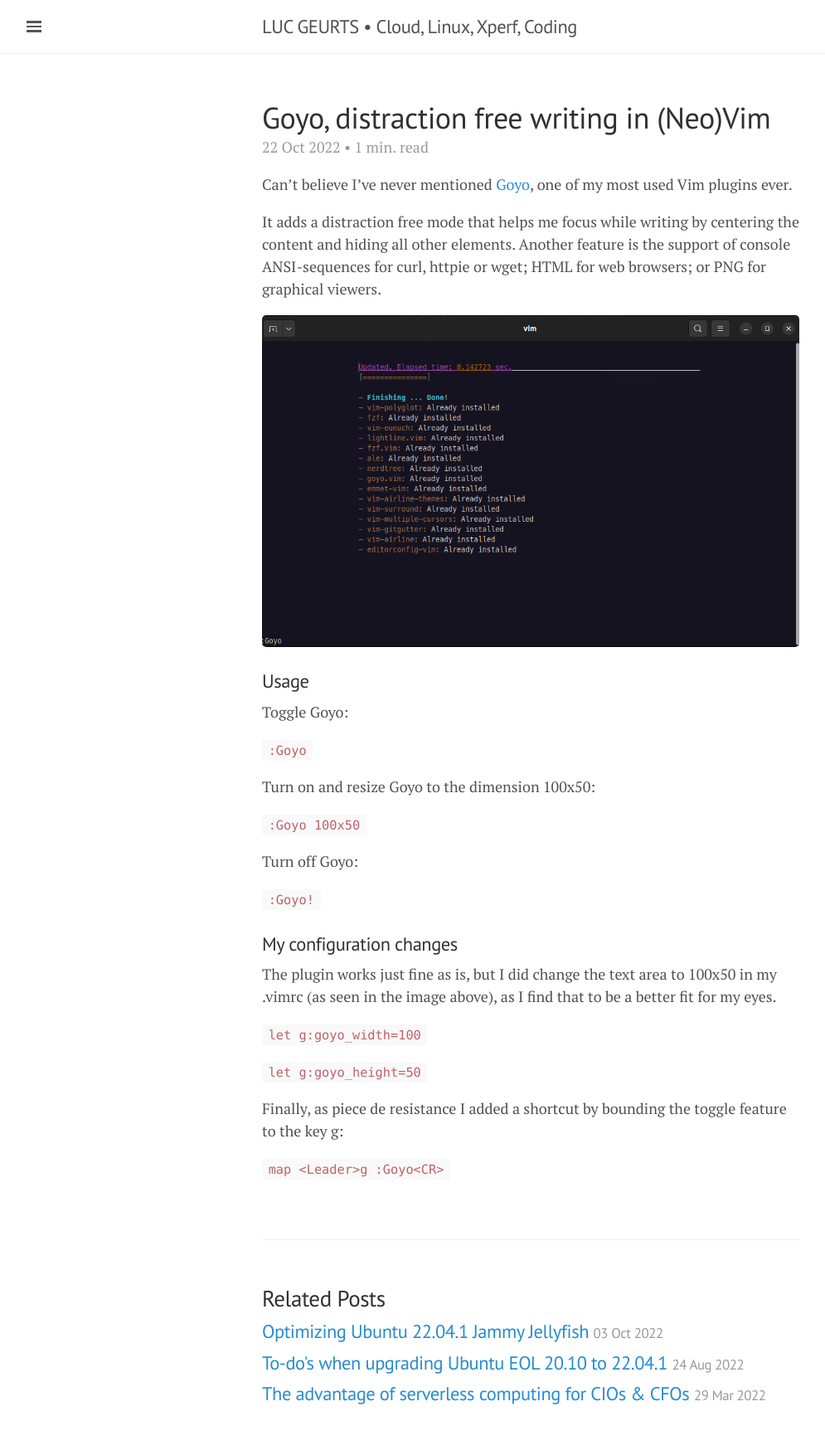
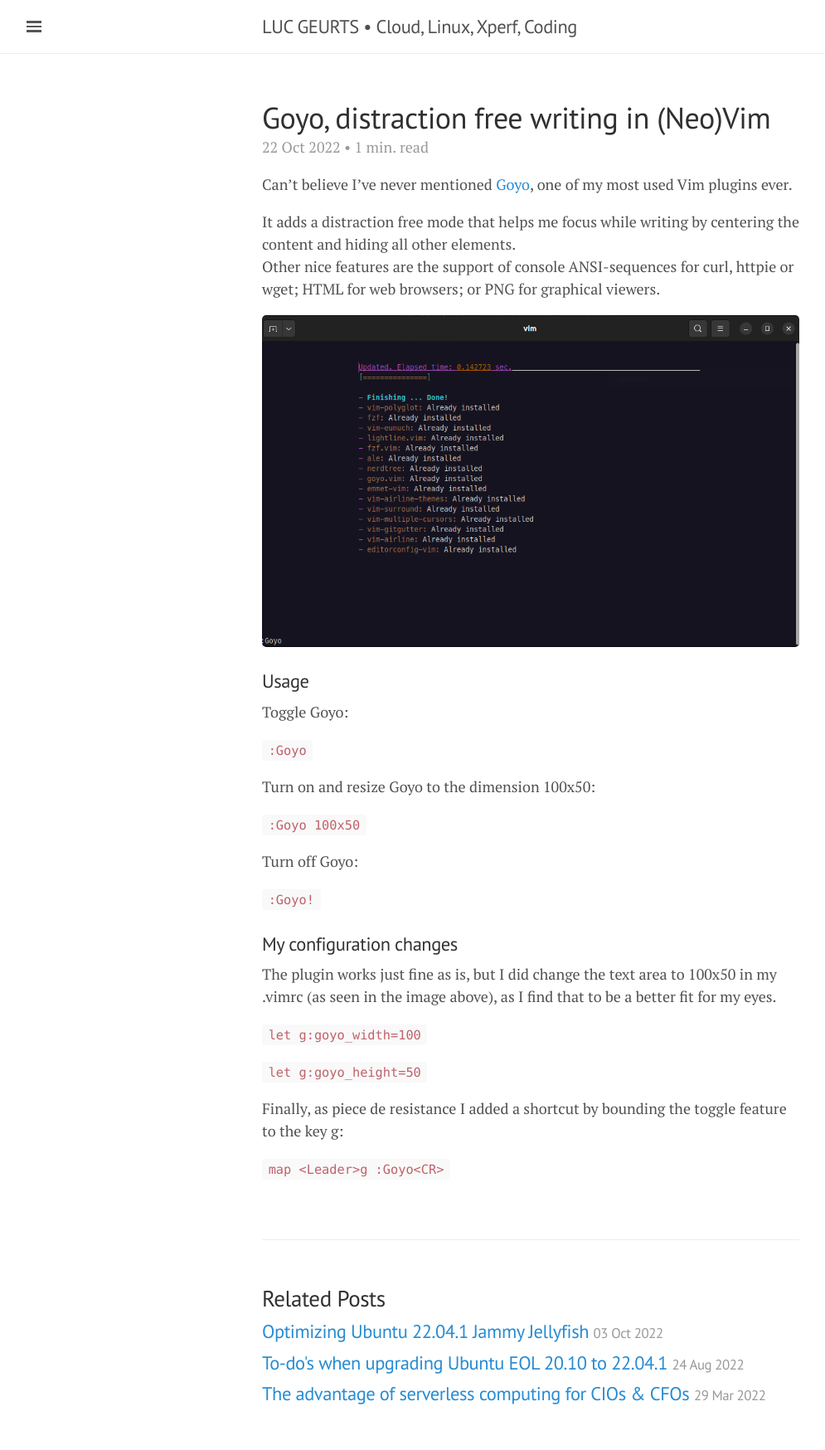
Before and after one commit to lgeurts/lgeurts.github.io, a Jekyll site: the page built from _posts/2022-10-22-distraction-free-writing-in-vim.md, in a window 1280 px wide. Shown: the whole page at 83% size, without its empty margins (0-995 px from the left). Built offline with Jekyll 4.4.1, drawn with Linux system fonts in a browser that asks for light colours; nearby versions of some CDN libraries; comment, search, counter and statistics services are not loaded.

Commit message:
Update 2022-10-22-distraction-free-writing-in-vim.md

```diff
--- a/_posts/2022-10-22-distraction-free-writing-in-vim.md
+++ b/_posts/2022-10-22-distraction-free-writing-in-vim.md
@@ -10,7 +10,7 @@
 Can’t believe I’ve never mentioned [Goyo](https://github.com/junegunn/goyo.vim), one of my most used Vim plugins ever.
 
 It adds a distraction free mode that helps me focus while writing by centering the content and hiding all other elements.
-Another feature is the support of console ANSI-sequences for curl, httpie or wget; HTML for web browsers; or PNG for graphical viewers.
+<br>Other nice features are the support of console ANSI-sequences for curl, httpie or wget; HTML for web browsers; or PNG for graphical viewers.
 
 <img src="/assets/vim-goyo.png" width="654">
 
```
